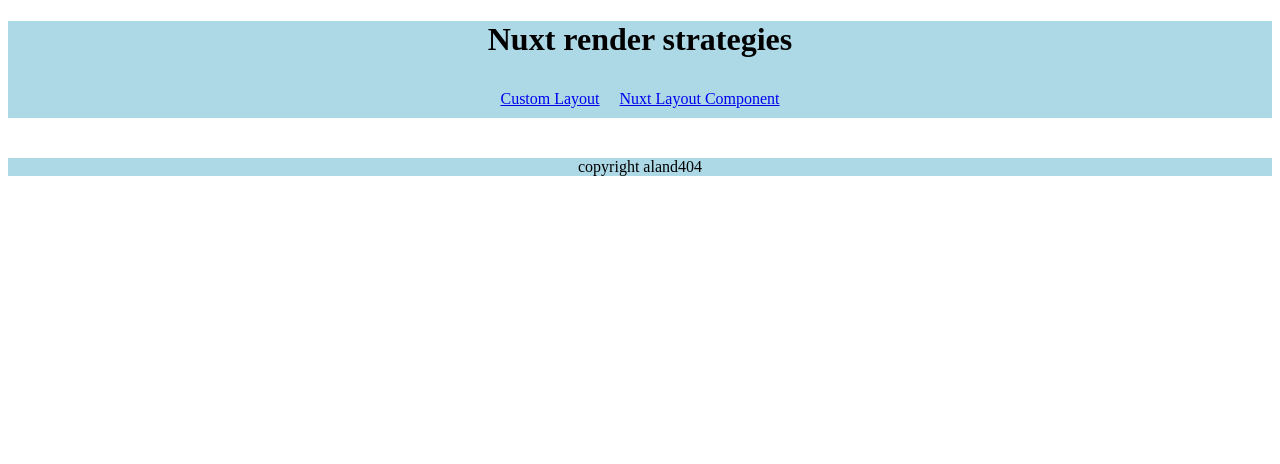
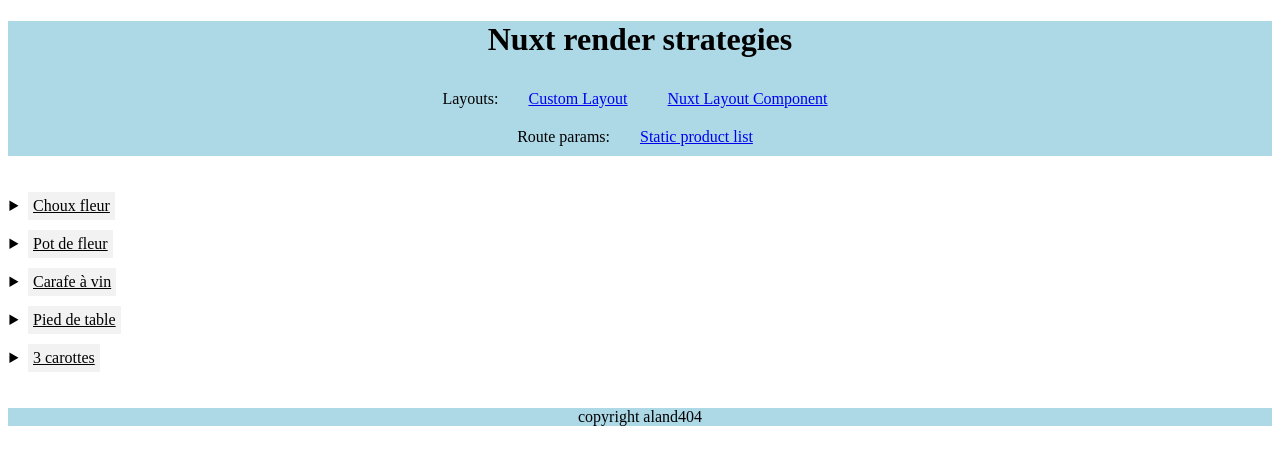
Before and after one commit to aland404/nuxt-render-strategies, a Nuxt app: page /products in a window 1280 px wide. Shown: the top 464 px of the page. Built offline with nearby package versions, Linux system fonts and the light colour scheme.

Commit message:
feat: route params - static list

```diff
--- a/layouts/default.vue
+++ b/layouts/default.vue
@@ -1,8 +1,15 @@
 <template>
     <Header>
-        <div class="nav-list">
-            <nav><NuxtLink to="/custom">Custom Layout</NuxtLink></nav>
-            <nav><NuxtLink to="/nuxt-layout-component">Nuxt Layout Component</NuxtLink></nav>
+        <div>
+            <div class="nav-list">
+                <a>Layouts:</a>
+                <nav><NuxtLink to="/custom">Custom Layout</NuxtLink></nav>
+                <nav><NuxtLink to="/nuxt-layout-component">Nuxt Layout Component</NuxtLink></nav>
+            </div>
+            <div class="nav-list">
+                <a>Route params:</a>
+                <nav><NuxtLink to="/products">Static product list</NuxtLink></nav>
+            </div>
         </div>
     </Header>
     <slot/>
@@ -15,7 +22,7 @@
     justify-content: center;
 }
 
-nav {
+a, nav {
     margin: 10px;
 }
 </style>
--- /dev/null
+++ b/pages/products/[id].vue
@@ -0,0 +1,20 @@
+<template>
+    <div>Product id: {{ id }}</div>
+    <div>Product name: {{ queries.productName }}</div>
+    <div>Is it a isVegetable: {{ isItAVegetable() }}</div>
+</template>
+
+<script setup lang="ts">
+const route = useRoute()
+const id = route.params.id
+const queries = route.query
+
+const isItAVegetable = () => {
+    const isVegetable = queries.isVegetable
+    if(!isVegetable) return 'maybe...'
+
+    if(isVegetable === 'true') return 'YES'
+
+    return 'NO'
+}
+</script>
--- /dev/null
+++ b/pages/products/index.vue
@@ -0,0 +1,32 @@
+<template>
+    <ul>
+        <li @click="goToProductDetails(1, 'Choux fleur', true)">Choux fleur</li>
+        <li @click="goToProductDetails(2, 'Pot de fleur')">Pot de fleur</li>
+        <li @click="goToProductDetails(3, 'Carafe à vin')">Carafe à vin</li>
+        <li @click="goToProductDetails(4, 'Pied de table')">Pied de table</li>
+        <li @click="goToProductDetails(5, '3 carottes', true)">3 carottes</li>
+    </ul>
+</template>
+
+<script setup lang="ts">
+const goToProductDetails = (productId: number, productName: string, isVegetable = false) => {
+    navigateTo({path: `/products/${productId}`, query: {productName, isVegetable: isVegetable.toString()}})
+    console.log({productId}, {productName}, {isVegetable})
+}
+</script>
+
+<style scoped>
+ul {
+    list-style-type: disclosure-closed;
+    padding: 0;
+}
+
+li {
+    cursor: pointer;
+    width: fit-content;
+    margin-bottom: 10px;
+    padding: 5px;
+    text-decoration: underline;
+    background-color: #f2f2f2;
+}
+</style>
```
